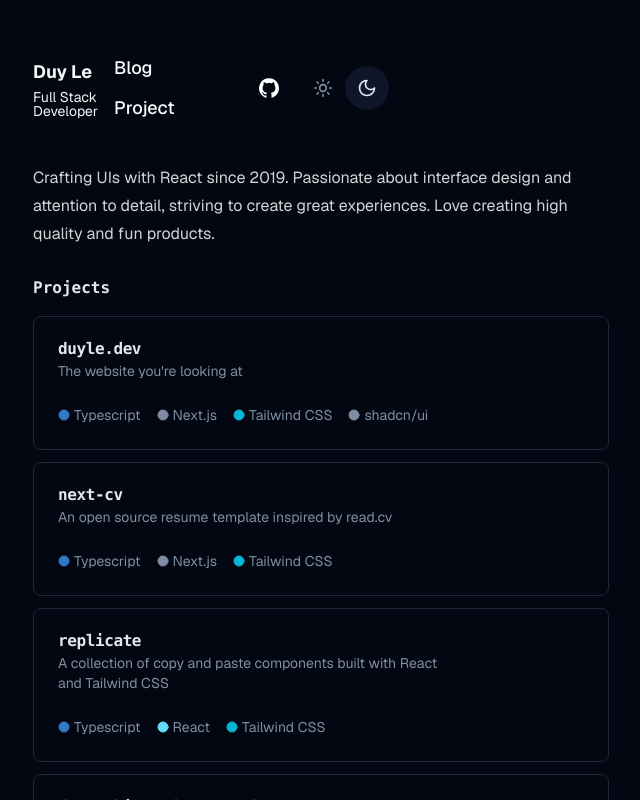
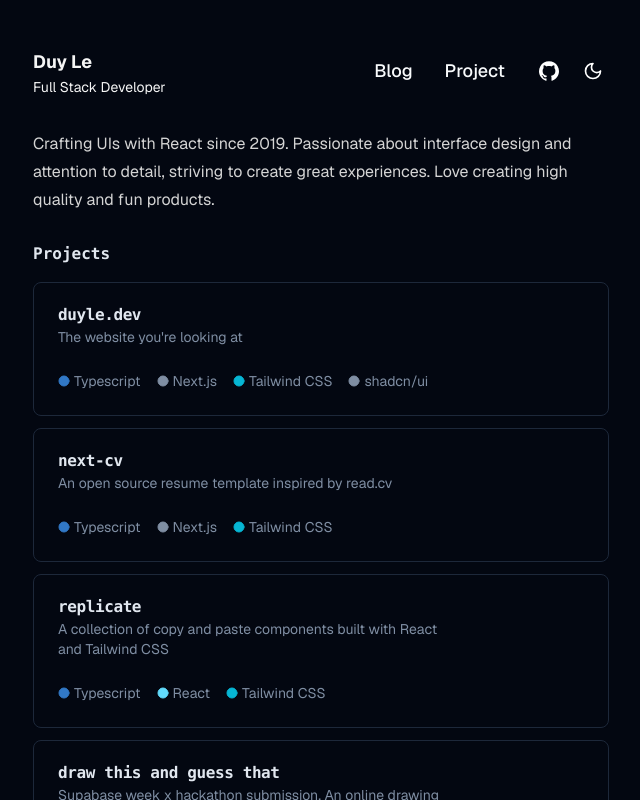
Before and after one commit to iamdooboy/duyle.dev, a Next.js app: page / in a window 1280 px wide. Shown: the top 800 px of the page, without its empty margins (319-959 px from the left). Built offline with nearby package versions, Linux system fonts and the light colour scheme.

Commit message:
fixed theme toggle

```diff
--- a/components/mode-toggle.tsx
+++ b/components/mode-toggle.tsx
@@ -1,88 +1,43 @@
-// 'use client'
-
-// import React, { Dispatch, ReactNode, SetStateAction, useState } from 'react'
-// import { Moon, Sun } from 'lucide-react'
-// import { useTheme } from 'next-themes'
-
-// import { cn } from '@/lib/utils'
-// import { buttonVariants } from '@/components/ui/button'
-
-// export function ModeToggle() {
-//   const [effect, setEffect] = useState(false)
-//   const [mounted, setMounted] = useState(false)
-//   const { theme, setTheme } = useTheme()
-
-//   React.useEffect(() => {
-//     setMounted(true)
-//   }, [])
-
-//   if (!mounted) {
-//     return null
-//   }
-
-//   return (
-//     <button
-//       className={cn(
-//         buttonVariants({
-//           variant: 'ghost',
-//         }),
-//         `${effect && 'animate-jiggle'} h-8 w-8 px-0 text-black dark:text-white`
-//       )}
-//       onClick={() => {
-//         if (theme === 'light') {
-//           setTheme('dark')
-//         } else {
-//           setTheme('light')
-//         }
-//         setEffect(true)
-//       }}
-//       onAnimationEnd={() => setEffect(false)}
-//     >
-//       <span className='sr-only'>Toggle mode</span>
-//       {theme === 'light' ? (
-//         <Sun className={`h-5 w-5`} />
-//       ) : (
-//         <Moon className={`h-5 w-5`} />
-//       )}
-//     </button>
-//   )
-// }
-
 'use client'
 
-import React, { Dispatch, ReactNode, SetStateAction, useState } from 'react'
-import { Laptop2, Moon, Sun } from 'lucide-react'
+import React from 'react'
+import { Moon, Sun } from 'lucide-react'
 import { useTheme } from 'next-themes'
 
 import { cn } from '@/lib/utils'
 import { buttonVariants } from '@/components/ui/button'
-import { Tabs, TabsList, TabsTrigger } from '@/components/ui/tabs'
 
 export function ModeToggle() {
   const { setTheme } = useTheme()
+  const [effect, setEffect] = React.useState(false)
+
+  const toggleTheme = (theme: string) => {
+    setEffect(true)
+    setTheme(theme)
+  }
+
   return (
-    <Tabs
-      defaultValue='dark'
-      className='w-[400px]'
-      onValueChange={(value) => {
-        if (value === 'light') {
-          setTheme('light')
-        } else {
-          setTheme('dark')
-        }
-      }}
+    <button
+      className={cn(
+        buttonVariants({
+          variant: 'ghost',
+        }),
+        `${effect && 'animate-jiggle'} h-8 w-8 px-0 text-black dark:text-white`
+      )}
+      onAnimationEnd={() => setEffect(false)}
     >
-      <TabsList>
-        <TabsTrigger value='light'>
-          <Sun className={`h-5 w-5`} />
-        </TabsTrigger>
-        <TabsTrigger value='dark'>
-          <Moon className={`h-5 w-5`} />
-        </TabsTrigger>
-        {/* <TabsTrigger value='system'>
-          <Laptop2 className={`h-5 w-5`} />
-        </TabsTrigger> */}
-      </TabsList>
-    </Tabs>
+      <div
+        className='h-8 w-8 justify-center items-center flex dark:hidden'
+        onClick={() => toggleTheme('dark')}
+      >
+        <Sun className='h-5 w-5' />
+      </div>
+      <div
+        className='h-8 w-8 justify-center items-center hidden dark:inline-flex'
+        onClick={() => toggleTheme('light')}
+      >
+        <Moon className='h-5 w-5' />
+      </div>
+    </button>
   )
 }
--- a/components/ui/tabs.tsx
+++ /dev/null
@@ -1,55 +0,0 @@
-"use client"
-
-import * as React from "react"
-import * as TabsPrimitive from "@radix-ui/react-tabs"
-
-import { cn } from "@/lib/utils"
-
-const Tabs = TabsPrimitive.Root
-
-const TabsList = React.forwardRef<
-  React.ElementRef<typeof TabsPrimitive.List>,
-  React.ComponentPropsWithoutRef<typeof TabsPrimitive.List>
->(({ className, ...props }, ref) => (
-  <TabsPrimitive.List
-    ref={ref}
-    className={cn(
-      "inline-flex h-10 items-center justify-center rounded-full p-1 text-muted-foreground",
-      className
-    )}
-    {...props}
-  />
-))
-TabsList.displayName = TabsPrimitive.List.displayName
-
-const TabsTrigger = React.forwardRef<
-  React.ElementRef<typeof TabsPrimitive.Trigger>,
-  React.ComponentPropsWithoutRef<typeof TabsPrimitive.Trigger>
->(({ className, ...props }, ref) => (
-  <TabsPrimitive.Trigger
-    ref={ref}
-    className={cn(
-      "inline-flex items-center justify-center whitespace-nowrap rounded-full px-3 py-3 text-sm font-medium ring-offset-background transition-all focus-visible:outline-none focus-visible:ring-2 focus-visible:ring-ring focus-visible:ring-offset-2 disabled:pointer-events-none disabled:opacity-50 data-[state=active]:bg-muted data-[state=active]:text-foreground data-[state=active]:shadow-sm",
-      className
-    )}
-    {...props}
-  />
-))
-TabsTrigger.displayName = TabsPrimitive.Trigger.displayName
-
-const TabsContent = React.forwardRef<
-  React.ElementRef<typeof TabsPrimitive.Content>,
-  React.ComponentPropsWithoutRef<typeof TabsPrimitive.Content>
->(({ className, ...props }, ref) => (
-  <TabsPrimitive.Content
-    ref={ref}
-    className={cn(
-      "mt-2 ring-offset-background focus-visible:outline-none focus-visible:ring-2 focus-visible:ring-ring focus-visible:ring-offset-2",
-      className
-    )}
-    {...props}
-  />
-))
-TabsContent.displayName = TabsPrimitive.Content.displayName
-
-export { Tabs, TabsList, TabsTrigger, TabsContent }
--- a/components/ui/toggle.tsx
+++ /dev/null
@@ -1,45 +0,0 @@
-"use client"
-
-import * as React from "react"
-import * as TogglePrimitive from "@radix-ui/react-toggle"
-import { cva, type VariantProps } from "class-variance-authority"
-
-import { cn } from "@/lib/utils"
-
-const toggleVariants = cva(
-  "inline-flex items-center justify-center rounded-md text-sm font-medium ring-offset-background transition-colors hover:bg-muted hover:text-muted-foreground focus-visible:outline-none focus-visible:ring-2 focus-visible:ring-ring focus-visible:ring-offset-2 disabled:pointer-events-none disabled:opacity-50 data-[state=on]:bg-accent data-[state=on]:text-accent-foreground",
-  {
-    variants: {
-      variant: {
-        default: "bg-transparent",
-        outline:
-          "border border-input bg-transparent hover:bg-accent hover:text-accent-foreground",
-      },
-      size: {
-        default: "h-10 px-3",
-        sm: "h-9 px-2.5",
-        lg: "h-11 px-5",
-      },
-    },
-    defaultVariants: {
-      variant: "default",
-      size: "default",
-    },
-  }
-)
-
-const Toggle = React.forwardRef<
-  React.ElementRef<typeof TogglePrimitive.Root>,
-  React.ComponentPropsWithoutRef<typeof TogglePrimitive.Root> &
-    VariantProps<typeof toggleVariants>
->(({ className, variant, size, ...props }, ref) => (
-  <TogglePrimitive.Root
-    ref={ref}
-    className={cn(toggleVariants({ variant, size, className }))}
-    {...props}
-  />
-))
-
-Toggle.displayName = TogglePrimitive.Root.displayName
-
-export { Toggle, toggleVariants }
--- a/package.json
+++ b/package.json
@@ -15,8 +15,6 @@
     "@next/mdx": "^14.0.4",
     "@radix-ui/react-icons": "^1.3.0",
     "@radix-ui/react-slot": "^1.0.2",
-    "@radix-ui/react-tabs": "^1.0.4",
-    "@radix-ui/react-toggle": "^1.0.3",
     "@types/mdx": "^2.0.10",
     "bright": "^0.8.4",
     "class-variance-authority": "^0.7.0",
```
Also changed, not shown: 1 other file (tests, documents, lock files or other folders).
